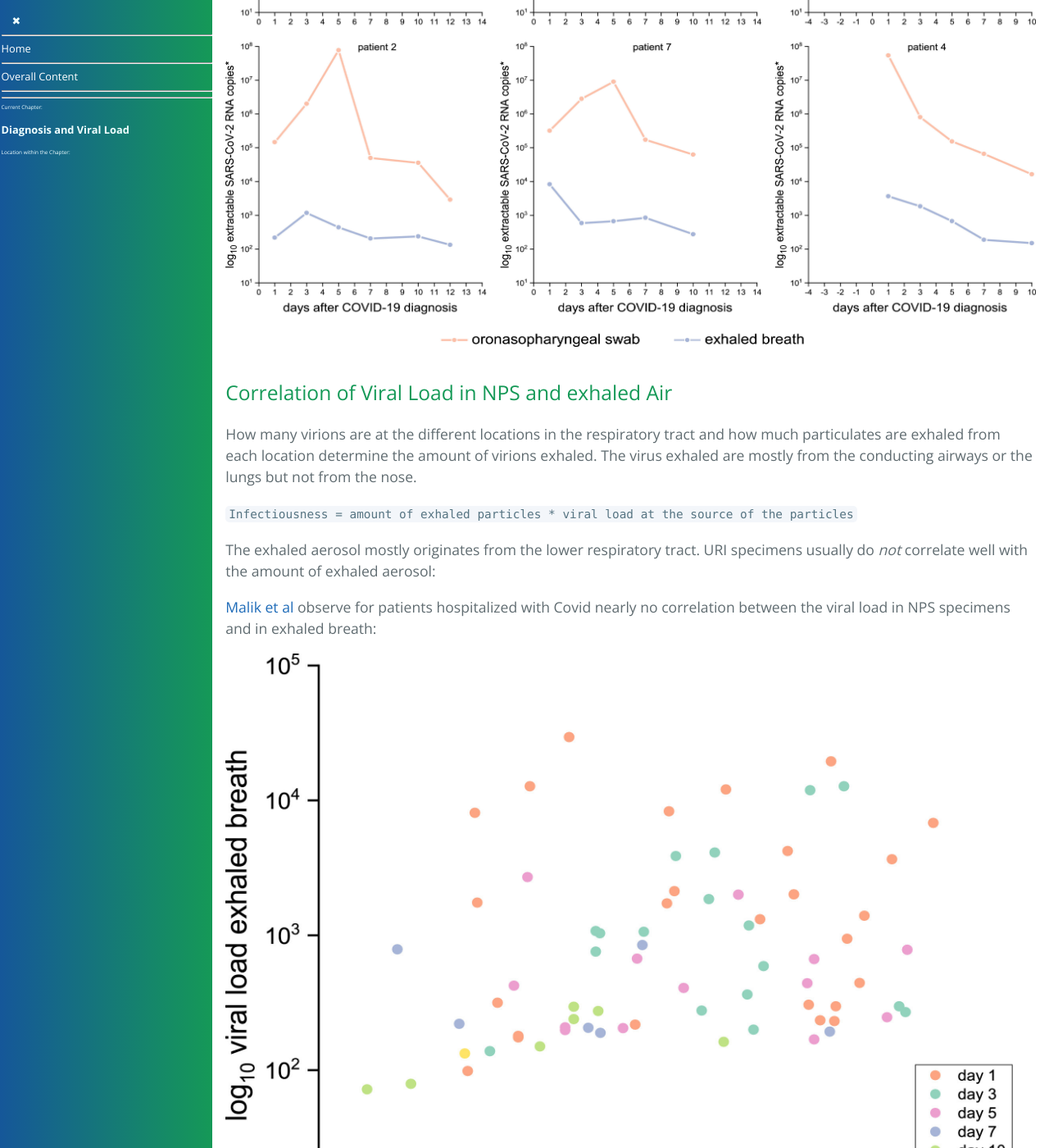
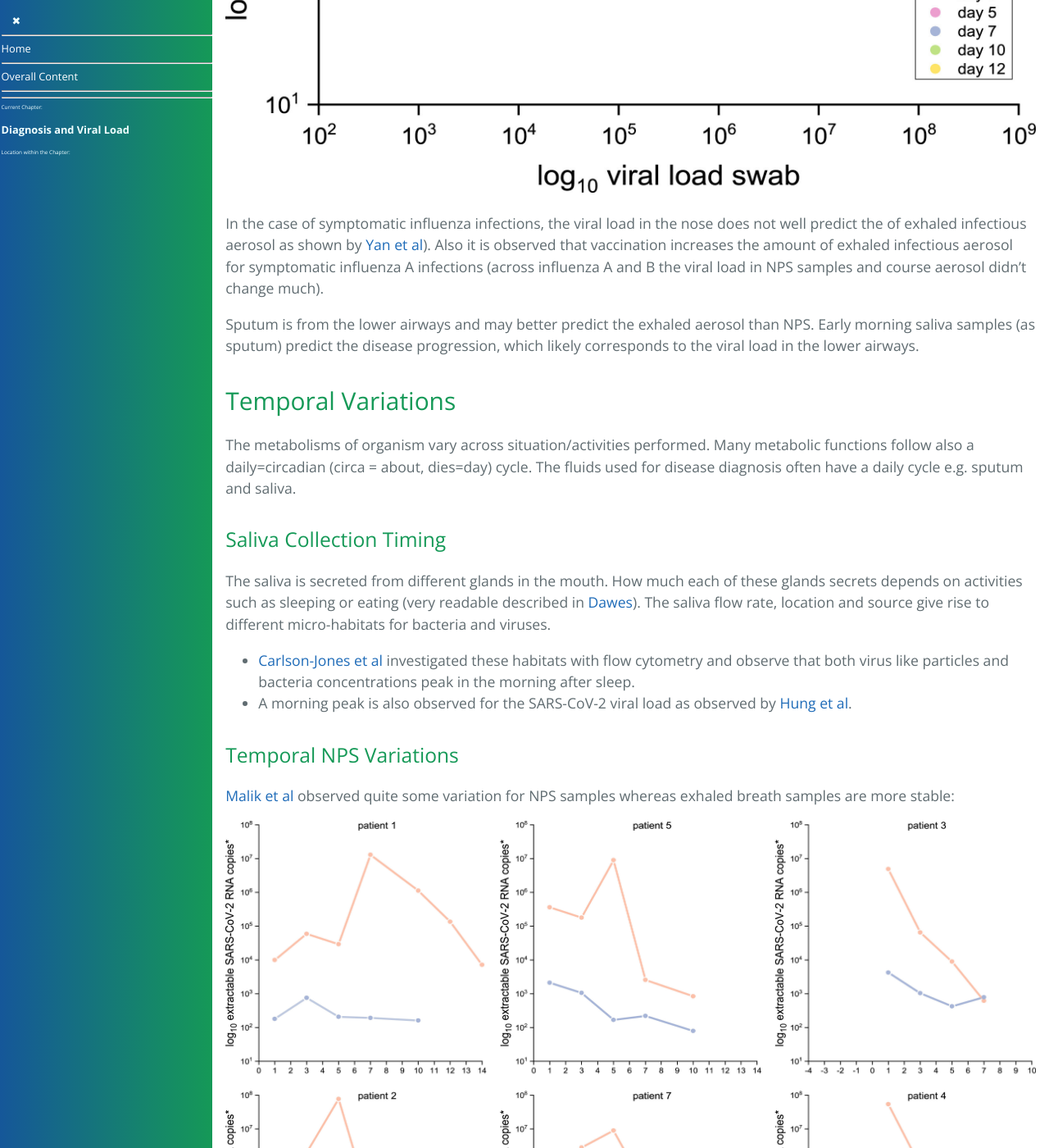
Before and after one commit to forestgrape/coronavirus, a Jekyll site: the page built from 3_medical/diagnosis_and_viral_load.md, in a window 1280 px wide and 1400 px high, scrolled down 13928 px. Shown: the whole window at 82% size. Built offline with Jekyll 4.4.1, drawn with Linux system fonts in a browser that asks for light colours; our own code applies the rules of GitHub Pages for plain Markdown files; some of the changed text lies outside the part shown.

Commit message:
virions in exhaled air in its own section

```diff
--- a/3_medical/diagnosis_and_viral_load.md
+++ b/3_medical/diagnosis_and_viral_load.md
@@ -290,6 +290,27 @@
 
 ![time series of viral load in URT and LRT](Images/yang_viral_load_series_small.jpg)
 
+
+
+### Viral Load in Exhaled Air
+
+How many virions are at the different locations in the respiratory tract and how much particulates are exhaled from each location determine the amount of virions exhaled. The virus exhaled are mostly from the conducting airways or the lungs but not from the nose.
+
+`Infectiousness = amount of exhaled particles * viral load at the source of the particles`
+
+The exhaled aerosol mostly originates from the lower respiratory tract. URI specimens usually do *not* correlate well with the amount of exhaled aerosol:
+
+[Malik et al](#summary-malik) observe for patients hospitalized with Covid nearly no correlation between the viral load in NPS specimens and in exhaled breath:
+
+![Viral Load from NPS versus exhaled breath](Images/malik_fig4.jpg)
+
+
+In the case of symptomatic influenza infections, the viral load in the nose does not well predict the of exhaled infectious aerosol as shown by [Yan et al](../5_epidemiological/transmission.md#summary-yan-2018)). Also it is observed that vaccination increases the amount of exhaled infectious aerosol for symptomatic influenza A infections (across influenza A and B the viral load in NPS samples and course aerosol didn't change much).
+
+Sputum is from the lower airways and may better predict the exhaled aerosol than NPS. Early morning saliva samples (as sputum) predict the disease progression, which likely corresponds to the viral load in the lower airways.
+
+
+
 ### Temporal Variations
 The metabolisms of organism vary across situation/activities performed. Many metabolic functions follow also a daily=circadian (circa = about, dies=day) cycle. The fluids used for disease diagnosis often have a daily cycle e.g. sputum and saliva.
 
@@ -298,28 +319,11 @@
 * [Carlson-Jones et al](#carlson-jones) investigated these habitats with flow cytometry and observe that both  virus like particles and bacteria concentrations peak in the morning after sleep.
 * A morning peak is also observed for the SARS-CoV-2 viral load as observed by [Hung et al](#summary-hung).
 
-### Viral Load in Exhaled Air compared to NPS
 #### Temporal NPS Variations
 [Malik et al](#summary-malik) observed quite some variation for NPS samples whereas exhaled breath samples are more stable:
 
 ![viral load series by NPS and exhaled breaths](Images/malik_fig2.jpg)
 
-
-#### Correlation of Viral Load in NPS and exhaled Air
-How many virions are at the different locations in the respiratory tract and how much particulates are exhaled from each location determine the amount of virions exhaled. The virus exhaled are mostly from the conducting airways or the lungs but not from the nose.
-
-`Infectiousness = amount of exhaled particles * viral load at the source of the particles`
-
-The exhaled aerosol mostly originates from the lower respiratory tract. URI specimens usually do *not* correlate well with the amount of exhaled aerosol:
-
-[Malik et al](#summary-malik) observe for patients hospitalized with Covid nearly no correlation between the viral load in NPS specimens and in exhaled breath:
-
-![Viral Load from NPS versus exhaled breath](Images/malik_fig4.jpg)
-
-
-In the case of symptomatic influenza infections, the viral load in the nose does not well predict the of exhaled infectious aerosol as shown by [Yan et al](../5_epidemiological/transmission.md#summary-yan-2018)). Also it is observed that vaccination increases the amount of exhaled infectious aerosol for symptomatic influenza A infections (across influenza A and B the viral load in NPS samples and course aerosol didn't change much).
-
-Sputum is from the lower airways and may better predict the exhaled aerosol than NPS. Early morning saliva samples (as sputum) predict the disease progression, which likely corresponds to the viral load in the lower airways.
 
 
 
```
Also changed, not shown: other parts of 3_medical/diagnosis_and_viral_load.md (+1 -1 lines).
